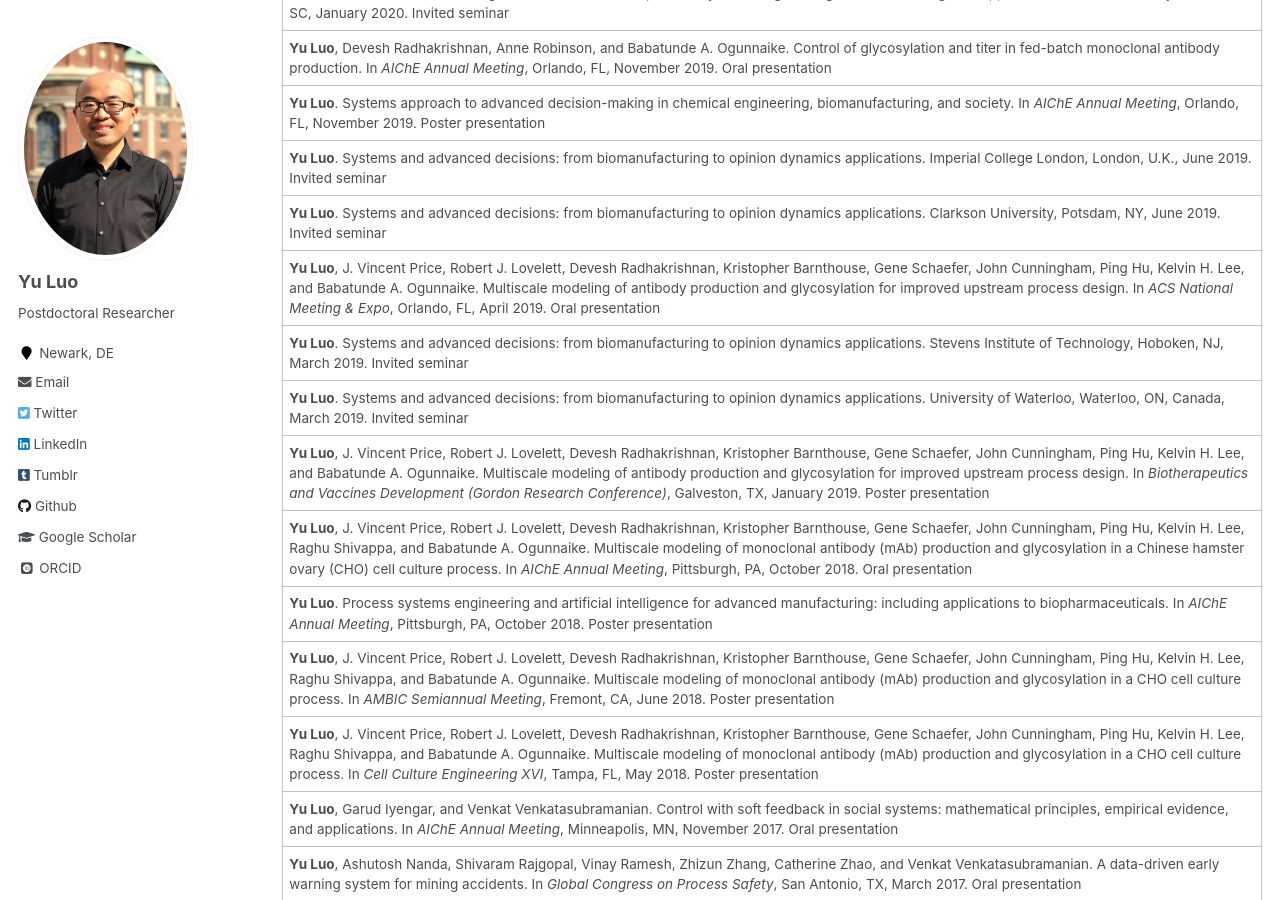
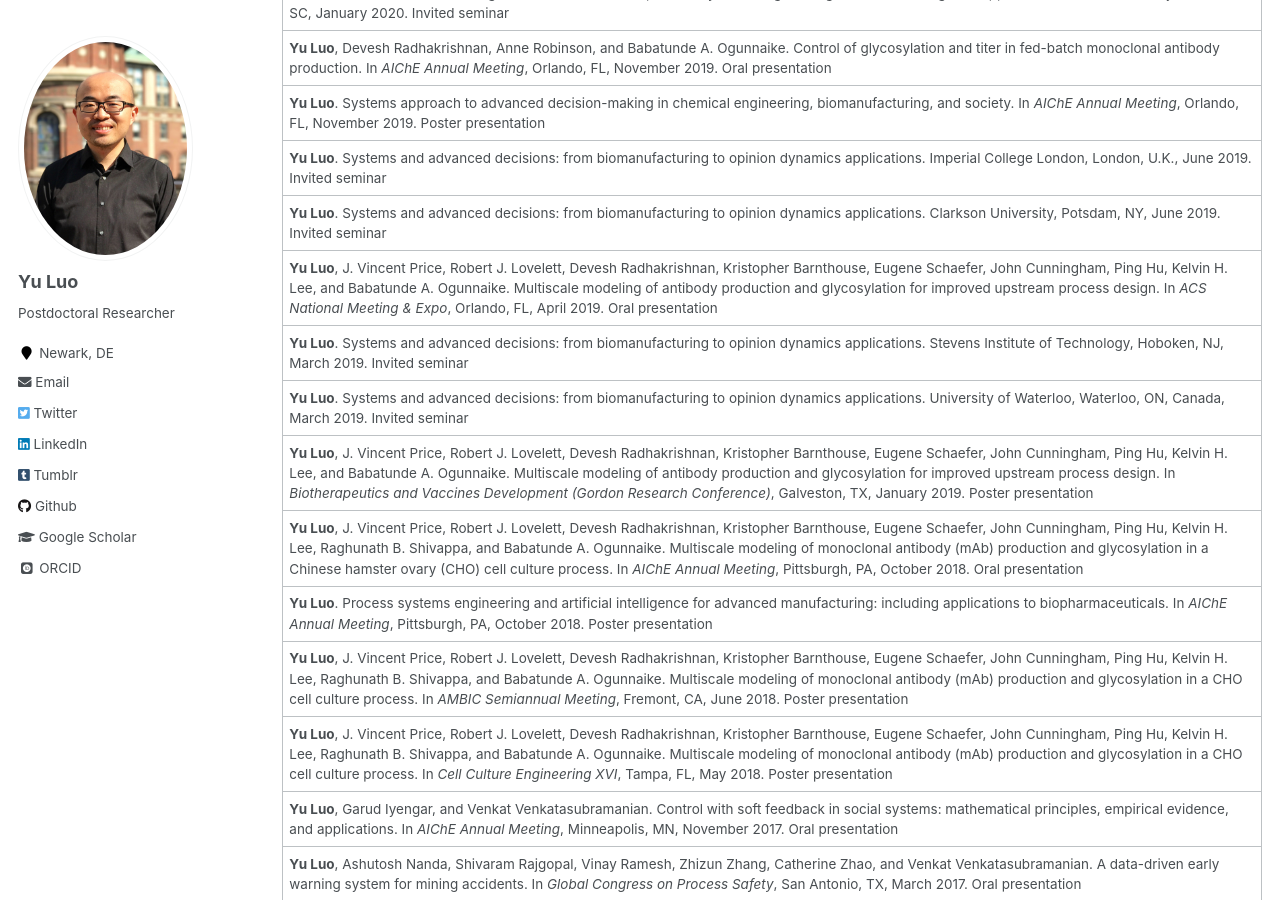
Before and after one commit to l16cn/l16cn.github.io, a Jekyll site: the page built from _pages/experience.md, in a window 1280 px wide and 900 px high, scrolled down 1712 px. Built offline with Jekyll 4.4.1, drawn with Linux system fonts in a browser that asks for light colours; some web fonts are replaced.

Commit message:
updated Raghu and Gene's names

```diff
--- a/_pages/experience.md
+++ b/_pages/experience.md
@@ -49,14 +49,14 @@
 |**Yu Luo**. Systems approach to advanced decision-making in chemical engineering, biomanufacturing, and society. In _AIChE Annual Meeting_, Orlando, FL, November 2019. Poster presentation|
 |**Yu Luo**. Systems and advanced decisions: from biomanufacturing to opinion dynamics applications. Imperial College London, London, U.K., June 2019. Invited seminar|
 |**Yu Luo**. Systems and advanced decisions: from biomanufacturing to opinion dynamics applications. Clarkson University, Potsdam, NY, June 2019. Invited seminar|
-|**Yu Luo**, J. Vincent Price, Robert J. Lovelett, Devesh Radhakrishnan, Kristopher Barnthouse, Gene Schaefer, John Cunningham, Ping Hu, Kelvin H. Lee, and Babatunde A. Ogunnaike. Multiscale modeling of antibody production and glycosylation for improved upstream process design. In _ACS National Meeting & Expo_, Orlando, FL, April 2019. Oral presentation|
+|**Yu Luo**, J. Vincent Price, Robert J. Lovelett, Devesh Radhakrishnan, Kristopher Barnthouse, Eugene Schaefer, John Cunningham, Ping Hu, Kelvin H. Lee, and Babatunde A. Ogunnaike. Multiscale modeling of antibody production and glycosylation for improved upstream process design. In _ACS National Meeting & Expo_, Orlando, FL, April 2019. Oral presentation|
 |**Yu Luo**. Systems and advanced decisions: from biomanufacturing to opinion dynamics applications. Stevens Institute of Technology, Hoboken, NJ, March 2019. Invited seminar|
 |**Yu Luo**. Systems and advanced decisions: from biomanufacturing to opinion dynamics applications. University of Waterloo, Waterloo, ON, Canada, March 2019. Invited seminar|
-|**Yu Luo**, J. Vincent Price, Robert J. Lovelett, Devesh Radhakrishnan, Kristopher Barnthouse, Gene Schaefer, John Cunningham, Ping Hu, Kelvin H. Lee, and Babatunde A. Ogunnaike. Multiscale modeling of antibody production and glycosylation for improved upstream process design. In _Biotherapeutics and Vaccines Development (Gordon Research Conference)_, Galveston, TX, January 2019. Poster presentation|
-|**Yu Luo**, J. Vincent Price, Robert J. Lovelett, Devesh Radhakrishnan, Kristopher Barnthouse, Gene Schaefer, John Cunningham, Ping Hu, Kelvin H. Lee, Raghu Shivappa, and Babatunde A. Ogunnaike. Multiscale modeling of monoclonal antibody (mAb) production and glycosylation in a Chinese hamster ovary (CHO) cell culture process. In _AIChE Annual Meeting_, Pittsburgh, PA, October 2018. Oral presentation|
+|**Yu Luo**, J. Vincent Price, Robert J. Lovelett, Devesh Radhakrishnan, Kristopher Barnthouse, Eugene Schaefer, John Cunningham, Ping Hu, Kelvin H. Lee, and Babatunde A. Ogunnaike. Multiscale modeling of antibody production and glycosylation for improved upstream process design. In _Biotherapeutics and Vaccines Development (Gordon Research Conference)_, Galveston, TX, January 2019. Poster presentation|
+|**Yu Luo**, J. Vincent Price, Robert J. Lovelett, Devesh Radhakrishnan, Kristopher Barnthouse, Eugene Schaefer, John Cunningham, Ping Hu, Kelvin H. Lee, Raghunath B. Shivappa, and Babatunde A. Ogunnaike. Multiscale modeling of monoclonal antibody (mAb) production and glycosylation in a Chinese hamster ovary (CHO) cell culture process. In _AIChE Annual Meeting_, Pittsburgh, PA, October 2018. Oral presentation|
 |**Yu Luo**. Process systems engineering and artificial intelligence for advanced manufacturing: including applications to biopharmaceuticals. In _AIChE Annual Meeting_, Pittsburgh, PA, October 2018. Poster presentation|
-|**Yu Luo**, J. Vincent Price, Robert J. Lovelett, Devesh Radhakrishnan, Kristopher Barnthouse, Gene Schaefer, John Cunningham, Ping Hu, Kelvin H. Lee, Raghu Shivappa, and Babatunde A. Ogunnaike. Multiscale modeling of monoclonal antibody (mAb) production and glycosylation in a CHO cell culture process. In _AMBIC Semiannual Meeting_, Fremont, CA, June 2018. Poster presentation|
-|**Yu Luo**, J. Vincent Price, Robert J. Lovelett, Devesh Radhakrishnan, Kristopher Barnthouse, Gene Schaefer, John Cunningham, Ping Hu, Kelvin H. Lee, Raghu Shivappa, and Babatunde A. Ogunnaike. Multiscale modeling of monoclonal antibody (mAb) production and glycosylation in a CHO cell culture process. In _Cell Culture Engineering XVI_, Tampa, FL, May 2018. Poster presentation|
+|**Yu Luo**, J. Vincent Price, Robert J. Lovelett, Devesh Radhakrishnan, Kristopher Barnthouse, Eugene Schaefer, John Cunningham, Ping Hu, Kelvin H. Lee, Raghunath B. Shivappa, and Babatunde A. Ogunnaike. Multiscale modeling of monoclonal antibody (mAb) production and glycosylation in a CHO cell culture process. In _AMBIC Semiannual Meeting_, Fremont, CA, June 2018. Poster presentation|
+|**Yu Luo**, J. Vincent Price, Robert J. Lovelett, Devesh Radhakrishnan, Kristopher Barnthouse, Eugene Schaefer, John Cunningham, Ping Hu, Kelvin H. Lee, Raghunath B. Shivappa, and Babatunde A. Ogunnaike. Multiscale modeling of monoclonal antibody (mAb) production and glycosylation in a CHO cell culture process. In _Cell Culture Engineering XVI_, Tampa, FL, May 2018. Poster presentation|
 |**Yu Luo**, Garud Iyengar, and Venkat Venkatasubramanian. Control with soft feedback in social systems: mathematical principles, empirical evidence, and applications. In _AIChE Annual Meeting_, Minneapolis, MN, November 2017. Oral presentation|
 |**Yu Luo**, Ashutosh Nanda, Shivaram Rajgopal, Vinay Ramesh, Zhizun Zhang, Catherine Zhao, and Venkat Venkatasubramanian. A data-driven early warning system for mining accidents. In _Global Congress on Process Safety_, San Antonio, TX, March 2017. Oral presentation|
 |**Yu Luo**, Garud Iyengar, and Venkat Venkatasubramanian. The control of self-interested agents: learning from nature’s wisdom of crowds. In _AIChE Annual Meeting_, San Francisco, CA, November 2016. Oral presentation. **Finalist and travel grant recipient for the AIChE CAST Division Director’s Student Presentation Award**|
```
Also changed, not shown: 1 other file.
